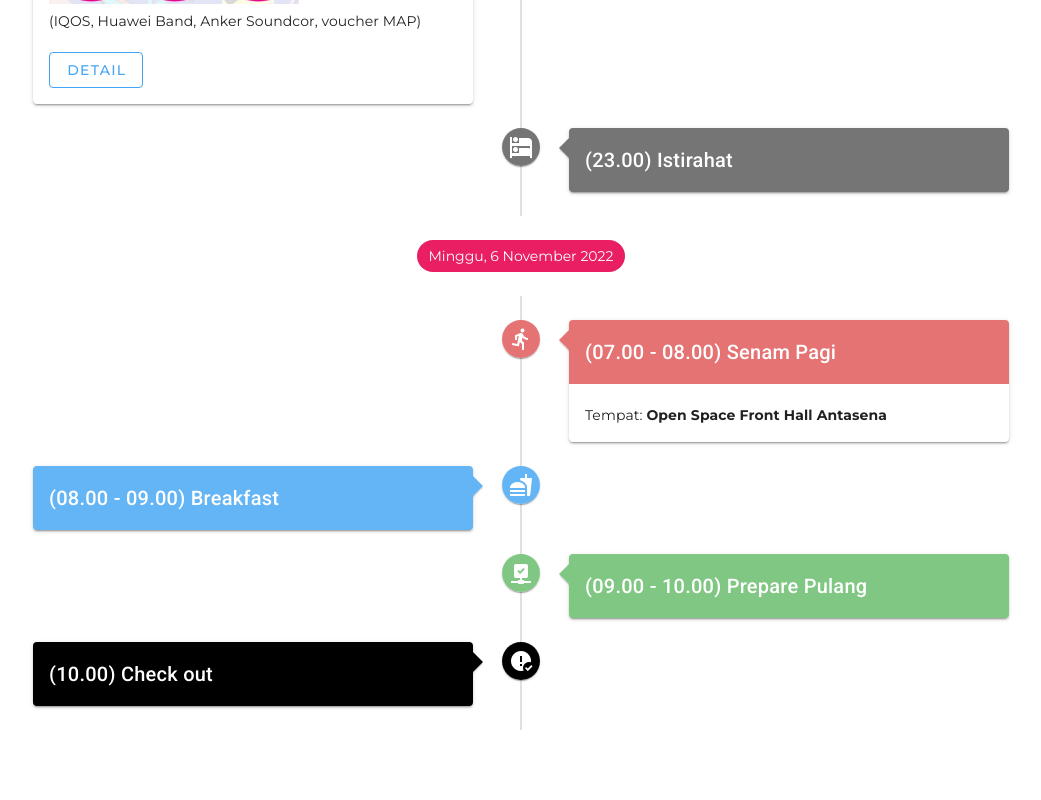
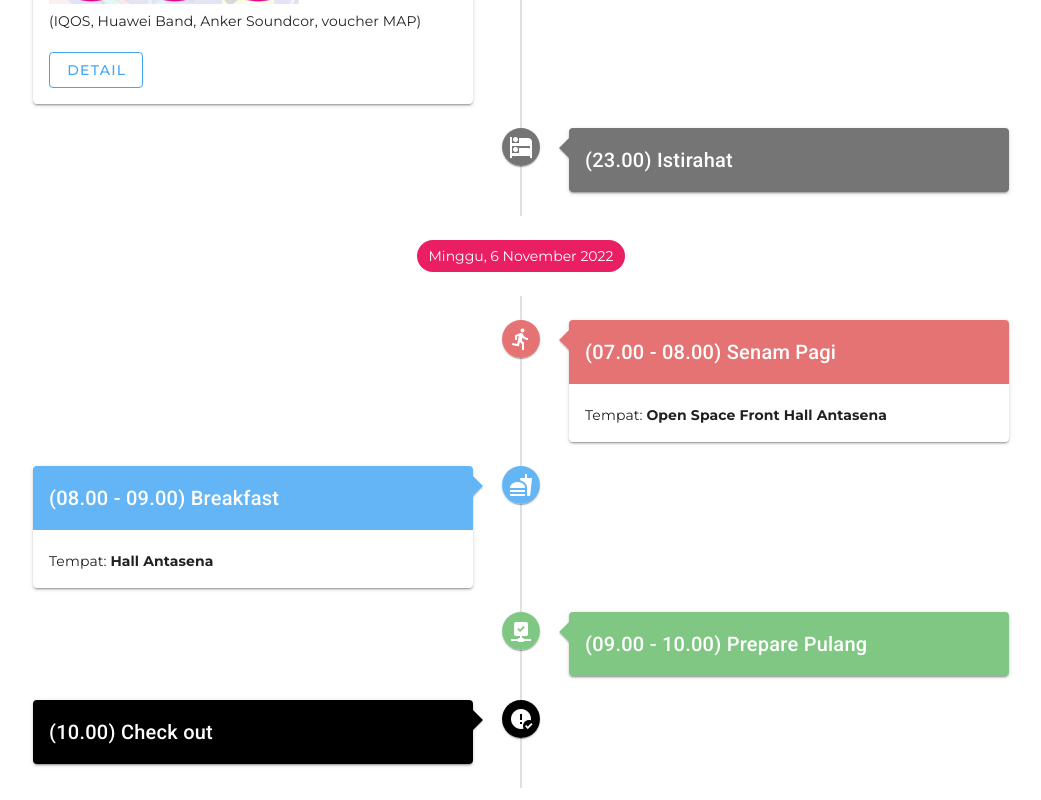
Before and after one commit to brahmaputra7/sampoerna-tegal, a Nuxt app: page / in a window 1280 px wide. Shown: the part 3538-4338 px from the top of the page, without its empty margins (119-1160 px from the left). Before the commit the page ends 4280 px from the top, so only its background shows below. Built offline with nearby package versions, Linux system fonts and the light colour scheme.

Commit message:
hall antasena

```diff
--- a/pages/index.vue
+++ b/pages/index.vue
@@ -233,6 +233,7 @@ export default {
           color: 'blue lighten-2',
           icon: 'mdi-food',
           title:'(08.00 - 09.00) Breakfast',
+          text:'Tempat: <b>Hall Antasena</b>'
         },
         {
           color: 'green lighten-2',
```
